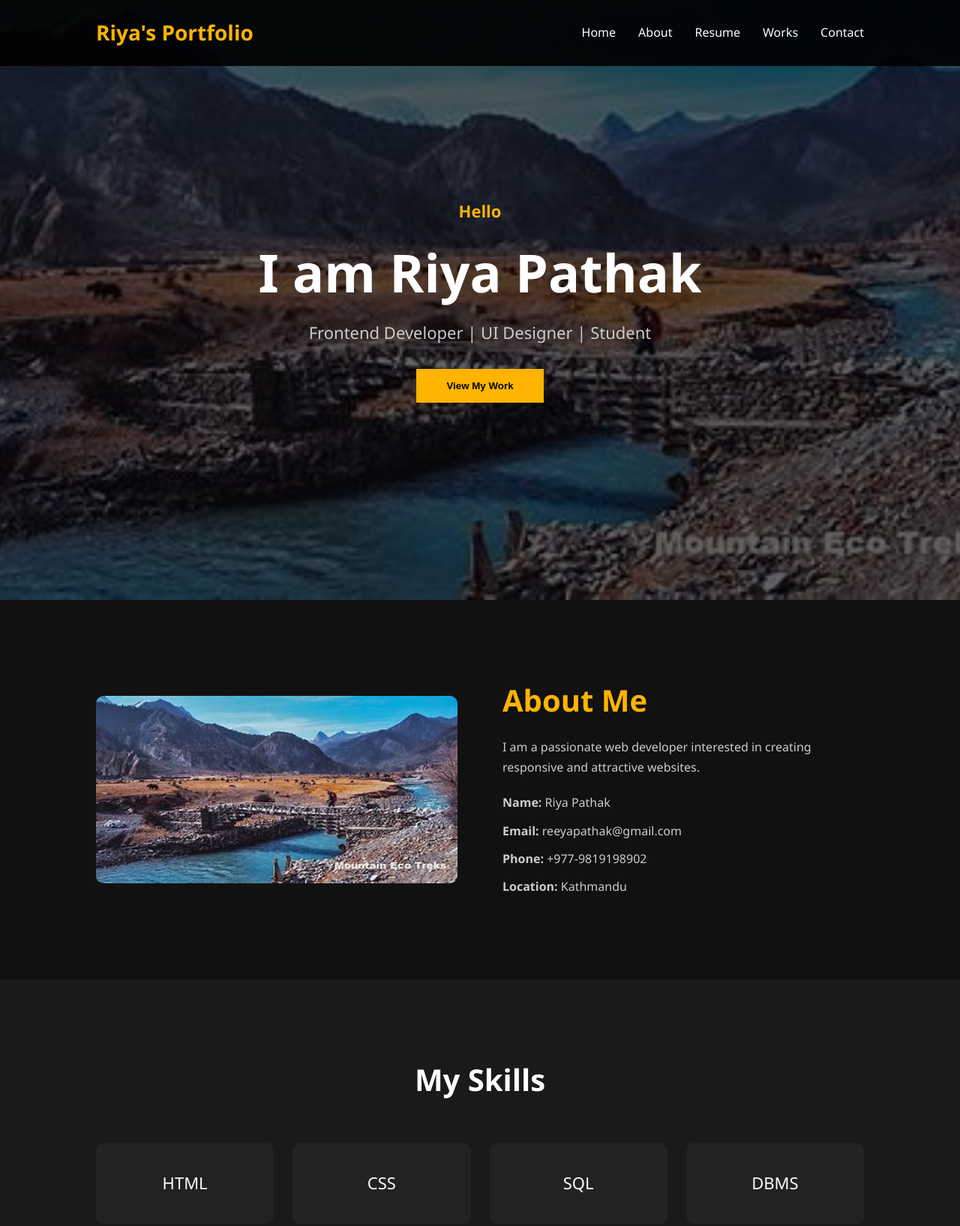
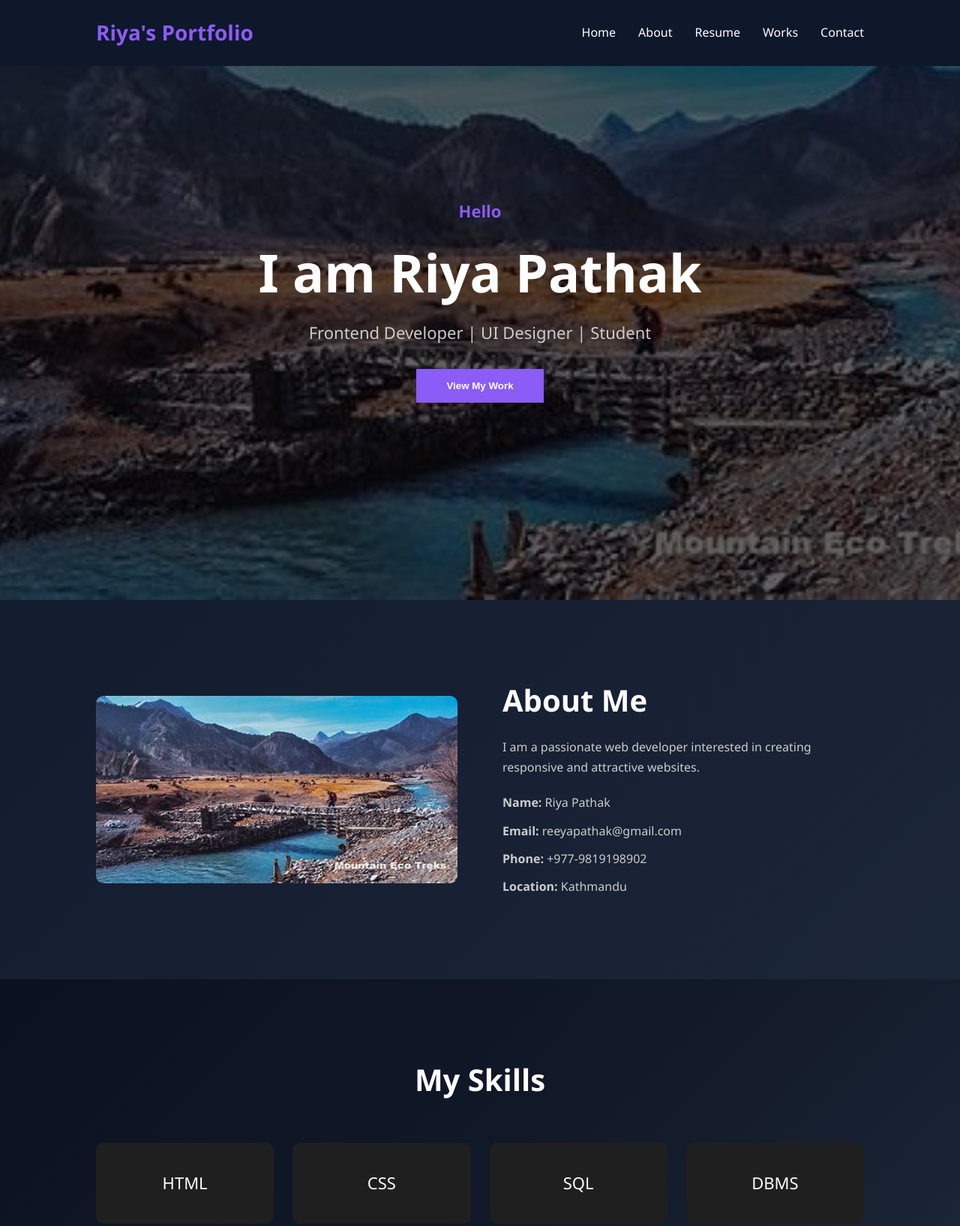
Before and after one commit to reeyapathak/portfolio-project, a plain HTML site: page index.html in a window 1280 px wide. Shown: the top 1635 px of the page at 75% size. Drawn offline with Linux system fonts and the light colour scheme.

Commit message:
font color

```diff
--- a/mystyle.css
+++ b/mystyle.css
@@ -7,7 +7,7 @@
 
 body{
     font-family: 'Segoe UI', sans-serif;
-    background:#111;
+    background:linear-gradient(135deg,#0f172a,#1e293b,#334155);
     color:#fff;
     line-height:1.7;
 }
@@ -48,7 +48,7 @@ header{
     left:0;
     width:100%;
     z-index:1000;
-    background:rgba(0,0,0,0.9);
+    background: #0f172a;
 }
 
 nav{
@@ -61,7 +61,7 @@ nav{
 .logo{
     font-size:28px;
     font-weight:bold;
-    color:#ffb400;
+    color: #8b5cf6  ;
 }
 
 nav ul{
@@ -108,7 +108,7 @@ nav ul li a:hover{
 }
 
 .overlay h4{
-    color:#ffb400;
+    color:#8b5cf6;
     font-size:22px;
 }
 
@@ -126,8 +126,8 @@ nav ul li a:hover{
     margin-top:30px;
     padding:15px 40px;
     border:none;
-    background:#ffb400;
-    color:black;
+    background:#8b5cf6;
+    color:white;
     font-weight:bold;
     cursor:pointer;
     transition:.4s;
@@ -158,7 +158,7 @@ nav ul li a:hover{
 
 .about-right h2{
     font-size:40px;
-    color:#ffb400;
+    color:white;
 }
 
 .info{
@@ -171,7 +171,7 @@ nav ul li a:hover{
 
 
 #skills{
-    background:#1a1a1a;
+     background:linear-gradient(135deg,#0b1120,#111827,#1e293b);
 }
 
 #skills h2{
@@ -187,7 +187,7 @@ nav ul li a:hover{
 }
 
 .skill-card{
-    background:#222;
+    background:#1f1f1f;
     padding:35px;
     text-align:center;
     border-radius:10px;
@@ -197,8 +197,8 @@ nav ul li a:hover{
 
 .skill-card:hover{
     transform:translateY(-10px);
-    background:#ffb400;
-    color:black;
+    background:#8b5cf6;
+    color:white;
 }
 
 
@@ -220,7 +220,7 @@ nav ul li a:hover{
 
 .education h3,
 .experience h3{
-    color:#ffb400;
+    color:#8b5cf6;
     margin-bottom:25px;
 }
 
@@ -248,7 +248,7 @@ nav ul li a:hover{
 
 
 #portfolio{
-    background:#1a1a1a;
+    background:linear-gradient(135deg,#0f172a,#1e293b,#334155);
 }
 
 #portfolio h2{
@@ -298,7 +298,7 @@ iframe{
 
 
 #contact{
-    background:#1a1a1a;
+    background:linear-gradient(135deg,#0f172a,#1e293b,#334155);
 }
 
 #contact h2{
@@ -348,7 +348,7 @@ form button:hover{
 footer{
     text-align:center;
     padding:40px;
-    background:black;
+    background: linear-gradient(135deg,#0f172a,#1e293b,#334155);
 }
 
 footer h3{
@@ -375,7 +375,7 @@ footer h3{
 #resume,
 #portfolio,
 #contact{
-    animation:fadeUp 1s ease;
+    animation:fadeUp 2s ease;
 }
 
 @media(max-width:768px){
```
